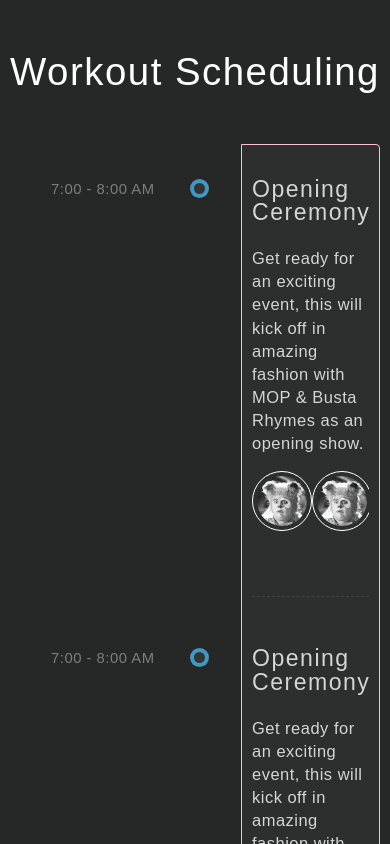
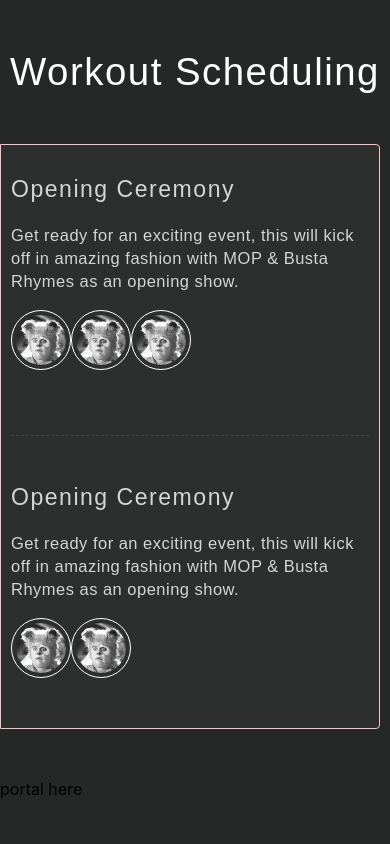
Before and after one commit to picaobaby/dnd_test, a React (Create React App) app: page / in a window 390 px wide. Shown: the top 844 px of the page. Built offline with nearby package versions, Linux system fonts and the light colour scheme; a web font is replaced by a local one.

Commit message:
Update index.css

```diff
--- a/src/index.css
+++ b/src/index.css
@@ -230,6 +230,7 @@ h1 {
     border: 1px solid pink;
     padding:10px;
     margin-right:10px;
+    max-width: inherit;
   }
 
   .workout_thumb {
```
